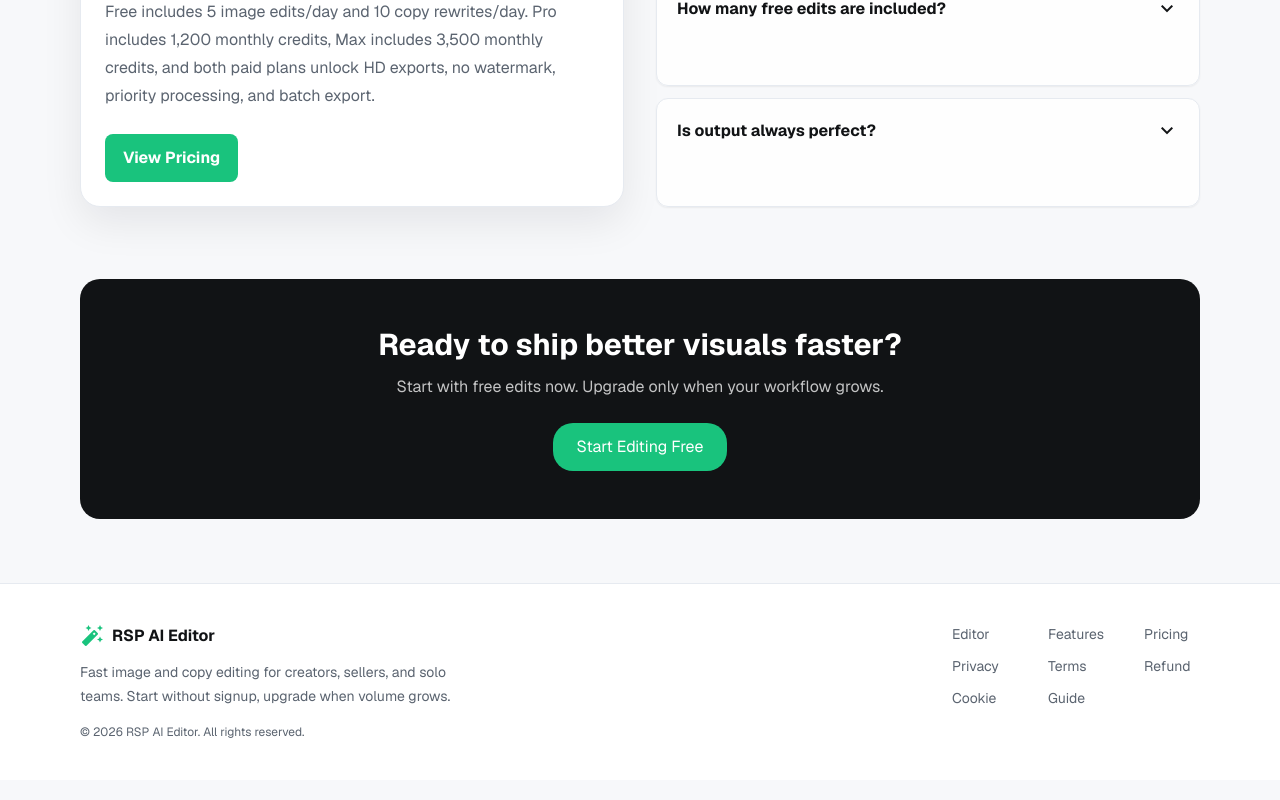
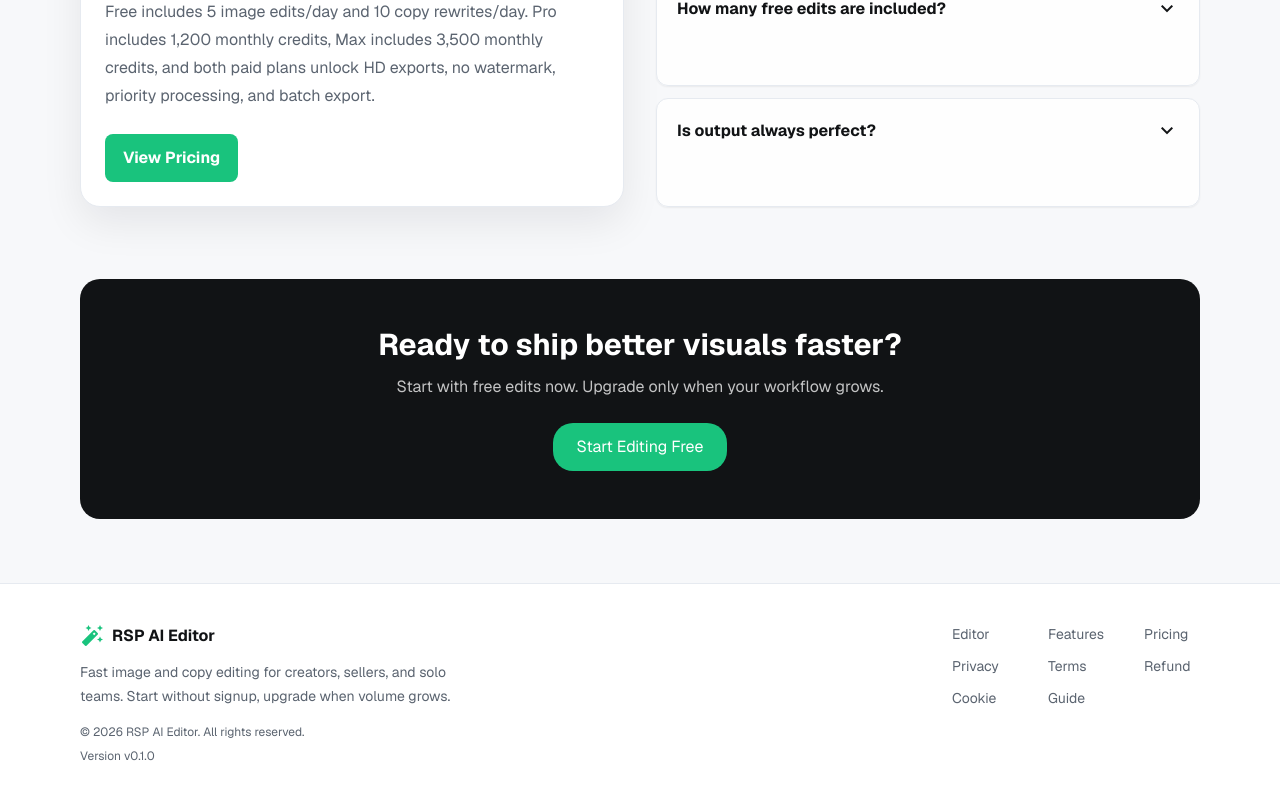
Before and after one commit to hornsey/rsp-ai-editor, a Next.js app: page / in a window 1280 px wide. Shown: the part 2329-3129 px from the top of the page. Built offline with nearby package versions, Linux system fonts and the light colour scheme; no server answers.

Commit message:
feat: expose app version in frontend footer

```diff
--- a/next.config.ts
+++ b/next.config.ts
@@ -1,8 +1,10 @@
 import type { NextConfig } from "next";
+import packageJson from "./package.json";
 
 const nextConfig: NextConfig = {
   env: {
     NEXT_PUBLIC_API_URL: process.env.NEXT_PUBLIC_API_URL || "https://api.image-editor.co",
+    NEXT_PUBLIC_APP_VERSION: process.env.NEXT_PUBLIC_APP_VERSION || packageJson.version,
   },
   images: {
     remotePatterns: [
--- a/src/components/Footer.tsx
+++ b/src/components/Footer.tsx
@@ -1,4 +1,5 @@
 import Link from "next/link";
+import { appVersion } from "@/lib/version";
 
 export default function Footer() {
   const year = new Date().getFullYear();
@@ -17,6 +18,7 @@ export default function Footer() {
             Fast image and copy editing for creators, sellers, and solo teams. Start without signup, upgrade when volume grows.
           </p>
           <p className="mt-4 text-xs text-on-surface-variant">© {year} RSP AI Editor. All rights reserved.</p>
+          <p className="mt-2 text-xs text-on-surface-variant">Version {appVersion}</p>
         </div>
 
         <nav className="grid grid-cols-2 gap-x-10 gap-y-3 text-sm md:grid-cols-3">
--- /dev/null
+++ b/src/lib/version.ts
@@ -0,0 +1,13 @@
+import packageJson from "../../package.json";
+
+const fallbackVersion = packageJson.version || "0.0.0";
+
+function normalizeVersion(rawVersion: string | undefined): string {
+  const value = rawVersion?.trim();
+
+  if (!value) return fallbackVersion;
+
+  return value.startsWith("v") ? value : `v${value}`;
+}
+
+export const appVersion = normalizeVersion(process.env.NEXT_PUBLIC_APP_VERSION ?? packageJson.version);
```
